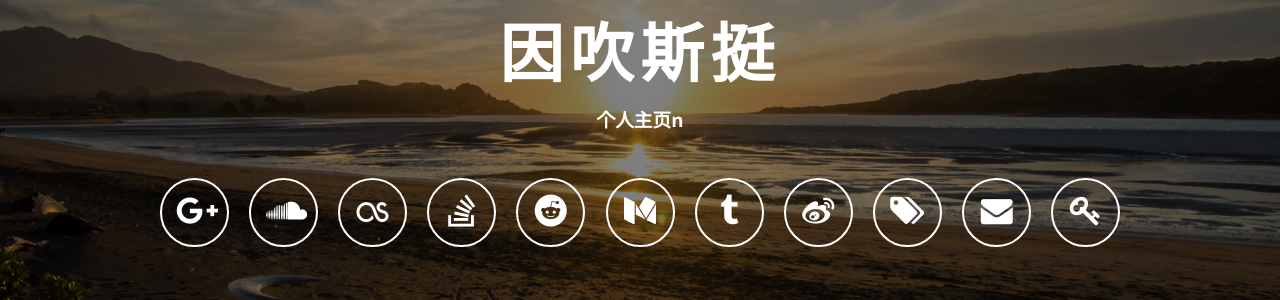
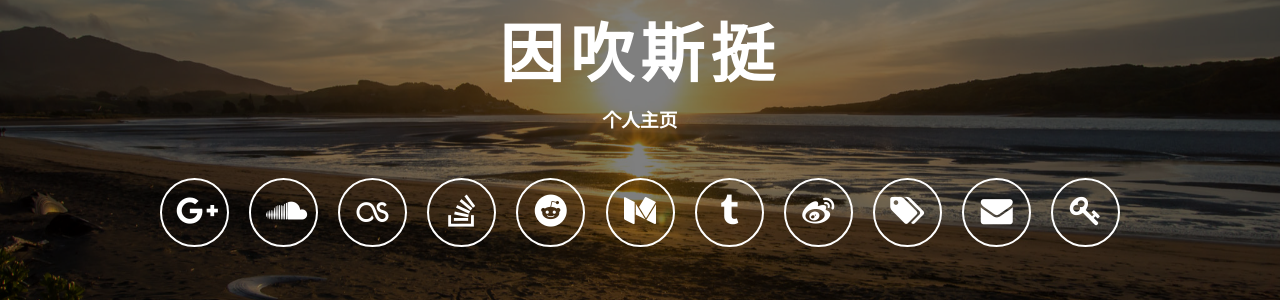
Before and after one commit to zpeiguo/zpeiguo.github.io, a Jekyll site: the page index.html, which Jekyll copies as it is, in a window 1280 px wide. Shown: the part 322-622 px from the top of the page. Built offline with Jekyll 4.4.1, drawn with Linux system fonts in a browser that asks for light colours; nearby versions of some CDN libraries.

```diff
--- a/index.html
+++ b/index.html
@@ -22,7 +22,7 @@
 
 
             <h1>因吹斯挺</h1>
-            <h3>个人主页n</h3>
+            <h3>个人主页</h3>
 
                 <ul>
 
```
